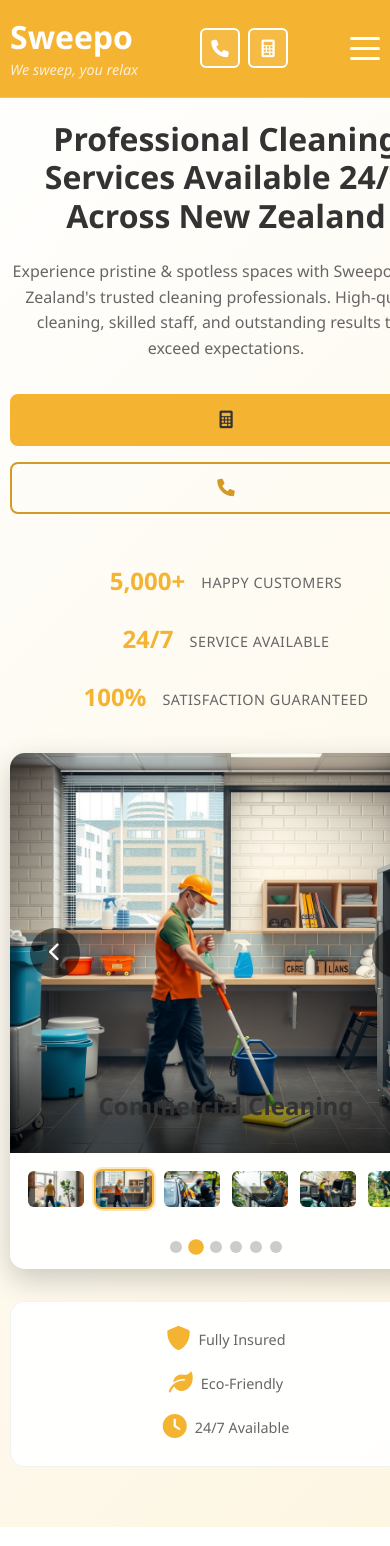
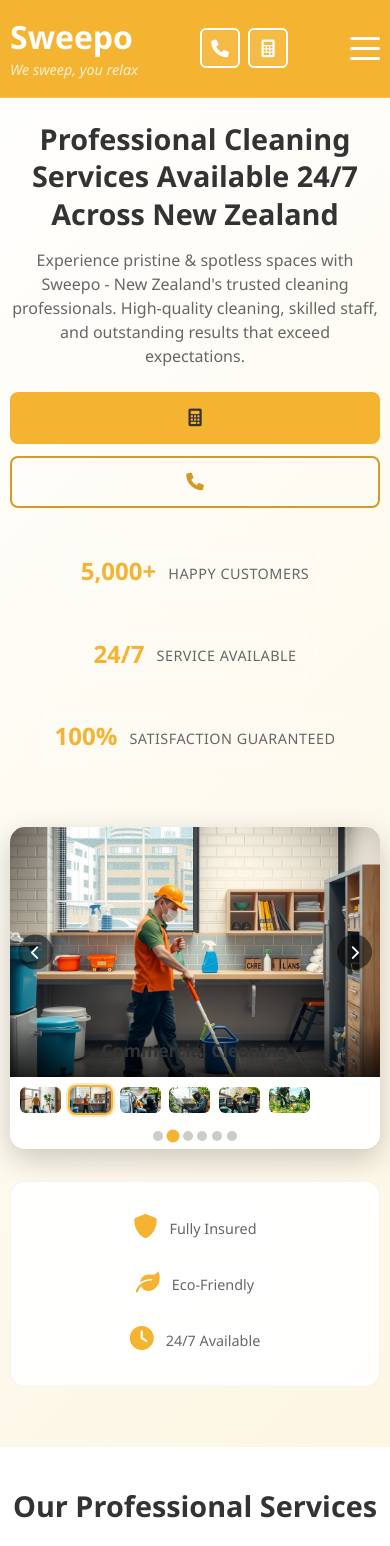
Before and after one commit to coding-by-feng/sweepo-ui, a React (Create React App) app: page / in a window 390 px wide. Shown: the top 1546 px of the page. Built offline with nearby package versions, Linux system fonts and the light colour scheme.

Commit message:
Opimitze the displaying effect

```diff
--- a/src/components/common/Header.jsx
+++ b/src/components/common/Header.jsx
@@ -5,6 +5,7 @@ import { useModal } from '../../hooks/useModal';
 const Header = () => {
     const [isMenuOpen, setIsMenuOpen] = useState(false);
     const [isScrolled, setIsScrolled] = useState(false);
+    const [activeDropdown, setActiveDropdown] = useState(null);
     const { openQuoteModal } = useModal();
     const location = useLocation();
 
@@ -23,6 +24,11 @@ const Header = () => {
 
     const toggleMobileMenu = () => {
         setIsMenuOpen(!isMenuOpen);
+        setActiveDropdown(null); // Close any open dropdowns when toggling menu
+    };
+
+    const toggleDropdown = (dropdownName) => {
+        setActiveDropdown(activeDropdown === dropdownName ? null : dropdownName);
     };
 
     const isActivePath = (path) => {
@@ -48,17 +54,21 @@ const Header = () => {
                                     Home
                                 </Link>
                             </li>
-                            <li className="dropdown">
-                <span className="nav-link">
-                  Services <i className="fas fa-chevron-down"></i>
-                </span>
+                            <li className={`dropdown ${activeDropdown === 'services' ? 'active' : ''}`}>
+                                <span
+                                    className="nav-link"
+                                    onClick={() => toggleDropdown('services')}
+                                    style={{ cursor: 'pointer' }}
+                                >
+                                    Services <i className={`fas fa-chevron-${activeDropdown === 'services' ? 'up' : 'down'}`}></i>
+                                </span>
                                 <ul className="dropdown-menu">
-                                    <li><Link to="/services/home-cleaning">Home Cleaning</Link></li>
-                                    <li><Link to="/services/commercial-cleaning">Commercial Cleaning</Link></li>
-                                    <li><Link to="/services/pest-control">Pest Control</Link></li>
-                                    <li><Link to="/services/garbage-removal">Garbage Removal</Link></li>
-                                    <li><Link to="/services/lawn-garden">Lawn & Garden</Link></li>
-                                    <li><Link to="/services/car-valet">Car Valet</Link></li>
+                                    <li><Link to="/services/home-cleaning" onClick={() => setIsMenuOpen(false)}>Home Cleaning</Link></li>
+                                    <li><Link to="/services/commercial-cleaning" onClick={() => setIsMenuOpen(false)}>Commercial Cleaning</Link></li>
+                                    <li><Link to="/services/pest-control" onClick={() => setIsMenuOpen(false)}>Pest Control</Link></li>
+                                    <li><Link to="/services/garbage-removal" onClick={() => setIsMenuOpen(false)}>Garbage Removal</Link></li>
+                                    <li><Link to="/services/lawn-garden" onClick={() => setIsMenuOpen(false)}>Lawn & Garden</Link></li>
+                                    <li><Link to="/services/car-valet" onClick={() => setIsMenuOpen(false)}>Car Valet</Link></li>
                                 </ul>
                             </li>
                             <li>
--- a/src/styles/responsive.css
+++ b/src/styles/responsive.css
@@ -59,41 +59,107 @@
 
     .hero-text h1 {
         font-size: 2.5rem;
+        line-height: 1.2;
+        margin-bottom: 1rem;
     }
 
     .hero-text p {
         font-size: 1.1rem;
+        line-height: 1.6;
+        margin-bottom: 2rem;
     }
 
     .hero-buttons {
         flex-direction: column;
         align-items: stretch;
+        gap: 1rem;
+        margin-bottom: 2rem;
     }
 
     .hero-stats {
+        flex-direction: row;
+        justify-content: space-around;
+        flex-wrap: wrap;
+        gap: 1rem;
+        margin-bottom: 2rem;
+    }
+
+    .stat-item {
+        display: flex;
+        flex-direction: column;
+        align-items: center;
+        text-align: center;
+        min-width: 120px;
+    }
+
+    .stat-number {
+        font-size: 1.8rem;
+        font-weight: bold;
+        color: var(--color-primary);
+    }
+
+    .stat-label {
+        font-size: 0.9rem;
+        margin-top: 0.25rem;
+    }
+
+    .service-highlights {
         flex-direction: column;
         gap: 1rem;
         align-items: center;
     }
 
-    .stat-item {
-        display: flex;
-        align-items: center;
-        gap: 1rem;
-    }
-
-    .stat-number {
-        font-size: 1.5rem;
-    }
-
-    .service-highlights {
-        flex-direction: column;
-        gap: 1rem;
-    }
-
     .highlight-item {
         flex-direction: row;
         justify-content: center;
+        align-items: center;
+        gap: 0.75rem;
+        padding: 0.75rem 1.5rem;
+        background: rgba(255, 255, 255, 0.1);
+        border-radius: 25px;
+        backdrop-filter: blur(10px);
+    }
+
+    /* Image Gallery Responsive */
+    .gallery-main {
+        height: 300px;
+    }
+
+    .gallery-nav {
+        width: 40px;
+        height: 40px;
+        font-size: 1rem;
+    }
+
+    .gallery-nav-prev {
+        left: 10px;
+    }
+
+    .gallery-nav-next {
+        right: 10px;
+    }
+
+    .gallery-overlay {
+        padding: 1.5rem;
+    }
+
+    .gallery-title h3 {
+        font-size: 1.3rem;
+    }
+
+    .gallery-thumbnails {
+        padding: 0.75rem;
+        gap: 0.4rem;
+    }
+
+    .gallery-thumbnail {
+        width: 50px;
+        height: 35px;
+    }
+
+    .gallery-dots {
+        padding: 0.75rem;
+        gap: 0.4rem;
     }
 
     .video-content-overlay {
@@ -119,6 +185,8 @@
         transform: translateY(-20px);
         transition: all 0.3s ease;
         box-shadow: 0 5px 15px rgba(0, 0, 0, 0.1);
+        display: flex;
+        justify-content: flex-end;
     }
 
     .nav-open {
@@ -129,20 +197,170 @@
 
     .nav-list {
         flex-direction: column;
-        padding: 2rem;
-        gap: 1rem;
+        padding: 1.5rem;
+        gap: 0.75rem;
+        align-items: flex-end;
+        max-width: 50%;
+        box-sizing: border-box;
+        margin-left: auto;
+    }
+
+    .nav-list > li {
+        width: 100%;
+        display: flex;
+        justify-content: flex-end;
+        max-width: 100%;
+    }
+
+    .nav-list > li > .nav-link {
+        color: var(--color-text) !important;
+        font-weight: 600;
+        font-size: 1.1rem;
+        padding: 0.75rem 1rem;
+        border-bottom: none;
+        transition: all 0.3s ease;
+        border-radius: 8px;
+        margin-bottom: 0.5rem;
+        display: block;
+        width: auto;
+        max-width: calc(100vw - 4rem);
+        min-width: 150px;
+        text-align: right;
+        background: rgba(244, 179, 48, 0.2);
+        box-shadow: 0 2px 8px rgba(0, 0, 0, 0.05);
+        box-sizing: border-box;
+        overflow: hidden;
+        text-overflow: ellipsis;
+        white-space: nowrap;
+    }
+
+    .nav-list > li > .nav-link:hover,
+    .nav-list > li > .nav-link.active {
+        color: var(--color-primary) !important;
+        background: rgba(244, 179, 48, 0.3);
+        transform: translateX(-3px);
+        box-shadow: 0 4px 12px rgba(0, 0, 0, 0.1);
+    }
+
+    .dropdown {
+        width: 100%;
+        display: flex;
+        justify-content: flex-end;
+        max-width: 100%;
+        position: relative;
+    }
+
+    .dropdown .nav-link {
+        width: auto;
+        max-width: calc(100vw - 4rem);
+        min-width: 150px;
+        justify-content: space-between;
+        padding: 0.75rem 1rem;
+        border-bottom: none;
+        background: rgba(244, 179, 48, 0.2);
+        border-radius: 8px;
+        margin-bottom: 0.5rem;
+        color: var(--color-text) !important;
+        font-weight: 600;
+        font-size: 1.1rem;
+        transition: all 0.3s ease;
+        text-align: right;
+        box-shadow: 0 2px 8px rgba(0, 0, 0, 0.05);
+        box-sizing: border-box;
+        overflow: hidden;
+        text-overflow: ellipsis;
+        white-space: nowrap;
+    }
+
+    .dropdown .nav-link:hover,
+    .dropdown.active .nav-link {
+        background: rgba(244, 179, 48, 0.3);
+        color: var(--color-primary) !important;
+        transform: translateX(-3px);
+        box-shadow: 0 4px 12px rgba(0, 0, 0, 0.1);
+    }
+
+    .dropdown .nav-link i {
+        color: var(--color-primary);
+        font-size: 1rem;
+        transition: transform 0.3s ease;
+    }
+
+    .dropdown.active .nav-link i {
+        transform: rotate(180deg);
     }
 
     .dropdown-menu {
-        position: static;
+        position: absolute;
+        opacity: 0;
+        visibility: hidden;
+        transform: translateY(-10px);
+        box-shadow: 0 10px 30px rgba(0, 0, 0, 0.15);
+        border: none;
+        background: linear-gradient(135deg, rgba(244, 179, 48, 0.9) 0%, rgba(244, 179, 48, 0.8) 100%);
+        margin-top: 0;
+        border-radius: 12px;
+        padding: 0.75rem;
+        max-height: 300px;
+        overflow: visible;
+        transition: all 0.3s ease;
+        width: 200px;
+        max-width: calc(50vw - 2rem);
+        box-sizing: border-box;
+        right: calc(100% + 0.5rem);
+        top: 0;
+        z-index: 1000;
+    }
+
+    .dropdown.active .dropdown-menu {
         opacity: 1;
         visibility: visible;
-        transform: none;
-        box-shadow: none;
-        border: none;
-        background: #f8f9fa;
-        margin-top: 0.5rem;
+        transform: translateY(0);
+    }
+
+    .dropdown-menu li {
+        margin: 0;
+        border-bottom: 1px solid rgba(0, 0, 0, 0.05);
+    }
+
+    .dropdown-menu li:last-child {
+        border-bottom: none;
+    }
+
+    .dropdown-menu a {
+        display: block;
+        padding: 0.75rem 1rem;
+        color: white;
+        font-weight: 500;
         border-radius: 8px;
+        transition: all 0.3s ease;
+        position: relative;
+        overflow: hidden;
+        text-align: left;
+        width: 100%;
+        box-sizing: border-box;
+    }
+
+    .dropdown-menu a::before {
+        content: '';
+        position: absolute;
+        top: 0;
+        left: -100%;
+        width: 100%;
+        height: 100%;
+        background: linear-gradient(90deg, transparent, rgba(244, 179, 48, 0.1), transparent);
+        transition: left 0.5s ease;
+    }
+
+    .dropdown-menu a:hover {
+        background: rgba(255, 255, 255, 0.2);
+        color: white;
+        transform: translateX(5px);
+        box-shadow: 0 2px 8px rgba(0, 0, 0, 0.1);
+    }
+
+    .dropdown-menu a:hover::before {
+        left: 100%;
     }
 
     .mobile-menu-toggle {
@@ -301,11 +519,115 @@
     }
 
     .hero-text h1 {
-        font-size: 2rem;
+        font-size: 1.8rem;
+        line-height: 1.3;
+        margin-bottom: 1rem;
+        text-align: center;
     }
 
     .hero-text p {
         font-size: 1rem;
+        line-height: 1.5;
+        margin-bottom: 1.5rem;
+        text-align: center;
+    }
+
+    .hero-buttons {
+        flex-direction: column;
+        gap: 0.75rem;
+        margin-bottom: 1.5rem;
+    }
+
+    .hero-stats {
+        flex-direction: column;
+        gap: 1rem;
+        align-items: center;
+        margin-bottom: 1.5rem;
+    }
+
+    .stat-item {
+        display: flex;
+        flex-direction: row;
+        align-items: center;
+        gap: 0.75rem;
+        padding: 0.75rem 1.5rem;
+        background: rgba(255, 255, 255, 0.1);
+        border-radius: 20px;
+        backdrop-filter: blur(10px);
+        min-width: 200px;
+        justify-content: center;
+    }
+
+    .stat-number {
+        font-size: 1.5rem;
+        font-weight: bold;
+        color: var(--color-primary);
+    }
+
+    .stat-label {
+        font-size: 0.9rem;
+        margin: 0;
+    }
+
+    .service-highlights {
+        flex-direction: column;
+        gap: 0.75rem;
+        align-items: center;
+    }
+
+    .highlight-item {
+        padding: 0.5rem 1.25rem;
+        font-size: 0.9rem;
+        border-radius: 20px;
+        background: rgba(255, 255, 255, 0.15);
+        backdrop-filter: blur(10px);
+    }
+
+    /* Image Gallery Mobile Improvements */
+    .gallery-main {
+        height: 250px;
+    }
+
+    .gallery-nav {
+        width: 35px;
+        height: 35px;
+        font-size: 0.9rem;
+    }
+
+    .gallery-nav-prev {
+        left: 8px;
+    }
+
+    .gallery-nav-next {
+        right: 8px;
+    }
+
+    .gallery-overlay {
+        padding: 1rem;
+    }
+
+    .gallery-title h3 {
+        font-size: 1.1rem;
+    }
+
+    .gallery-thumbnails {
+        padding: 0.5rem;
+        gap: 0.3rem;
+    }
+
+    .gallery-thumbnail {
+        width: 45px;
+        height: 30px;
+    }
+
+    .gallery-dots {
+        padding: 0.5rem;
+        gap: 0.3rem;
+    }
+
+    .gallery-dot {
+        width: 10px;
+        height: 10px;
     }
 
     .hero-video-container {
```
Also changed, not shown: 1 other file (tests, documents, lock files or other folders).
